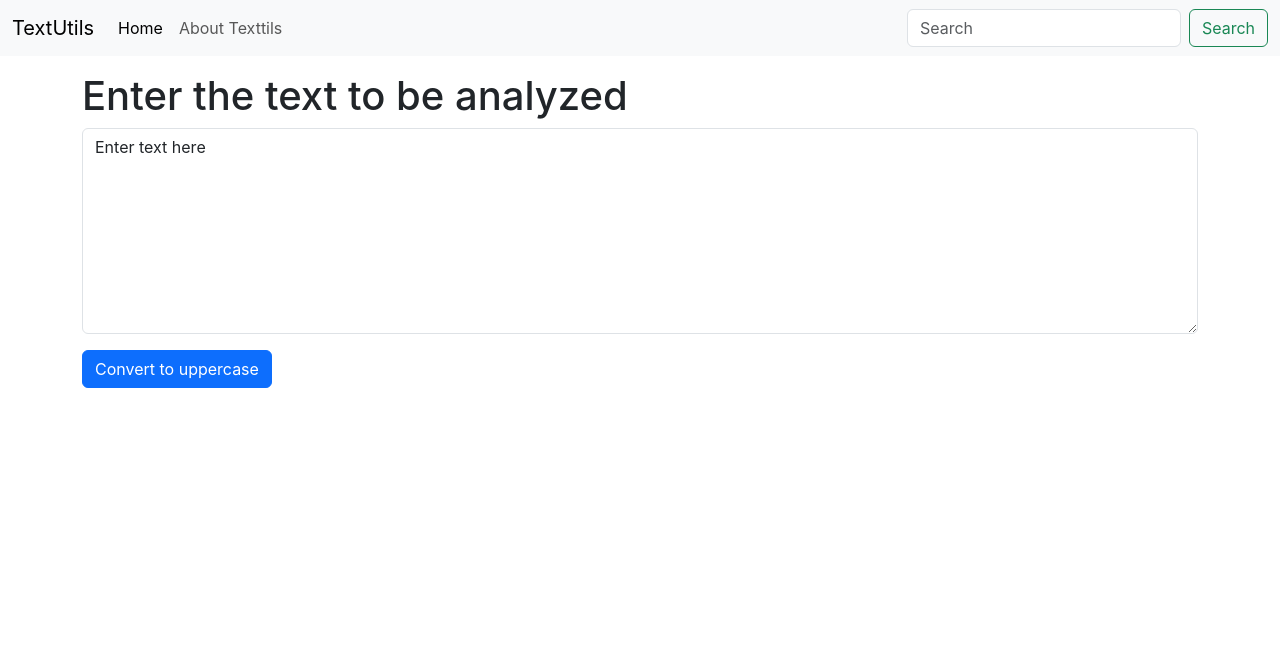
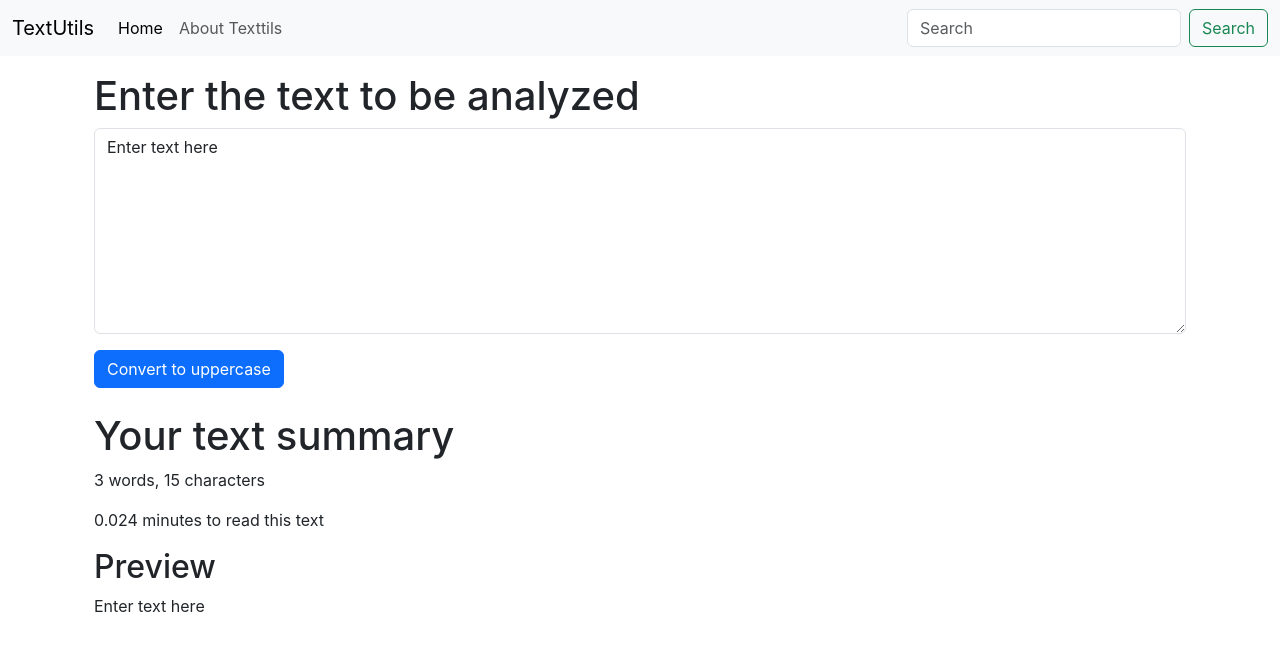
Before and after one commit to Thakur-Sanskar-Anhal/react-first, a React (Create React App) app: page / in a window 1280 px wide. Shown: the top 650 px of the page. Built offline with nearby package versions, Linux system fonts and the light colour scheme.

Commit message:
added some features

```diff
--- a/src/components/TextForm.js
+++ b/src/components/TextForm.js
@@ -13,11 +13,20 @@ export default function TextForm(props) {
         setText(event.target.value);
     }
 
+    // let defText = document.getElementById("myBox");
+    // let checkDefault = ()=>{
+    //     if (text === "Enter text here") {
+    //         defText.value = null;
+    //     }
+    // }
+
     const [text, setText] = useState("Enter text here");
   return (
-    <div>
+    <>
+    <div className='container'>
         <h1>{props.heading}</h1>
         <div className="mb-3">
+            {/* <textarea className="form-control" id="myBox" value={text} rows="8" onChange={handleOnChange} onClick={checkDefault}></textarea> */}
             <textarea className="form-control" id="myBox" value={text} rows="8" onChange={handleOnChange}></textarea>
         </div>
         <button className="btn btn-primary" onClick={handleUpClick}>Convert to uppercase</button>
@@ -25,5 +34,14 @@ export default function TextForm(props) {
         <button className="btn btn-primary">Convert to uppercase</button>
         <button className="btn btn-primary">Convert to uppercase</button> */}
     </div>
+
+    <div className="container my-4">
+        <h1>Your text summary</h1>
+        <p>{text.split(" ").length} words, {text.length} characters</p>
+        <p>{0.008 * text.split(" ").length} minutes to read this text</p>
+        <h2>Preview</h2>
+        <p>{text}</p>
+    </div>
+    </>
   )
 }
```
